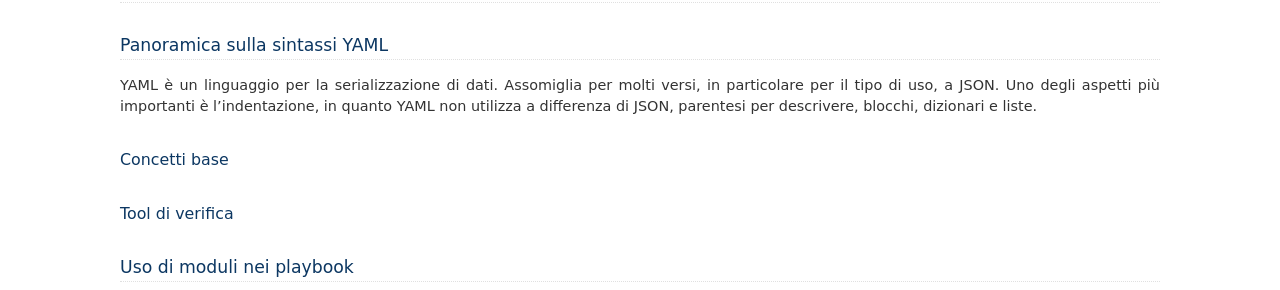
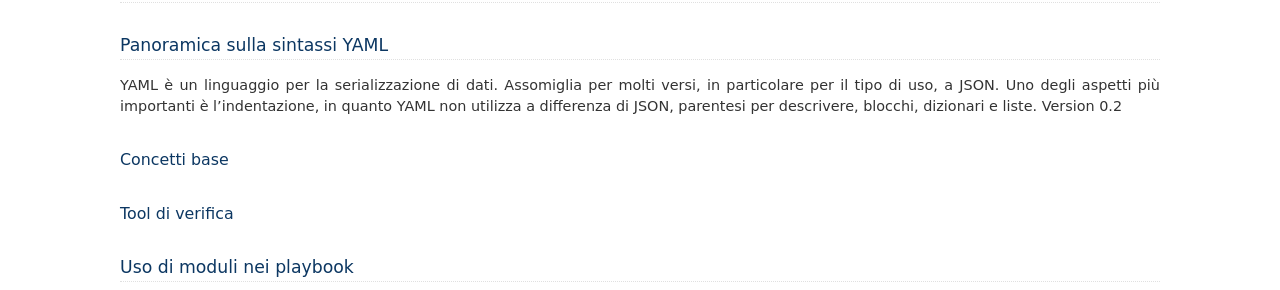
Before and after one commit to giannisalinetti/do407_test, a Sphinx documentation site: the page built from docs/source/playbook.rst, in a window 1280 px wide. Shown: the part 160-450 px from the top of the page. Built offline with Sphinx 7.4.7, drawn with Linux system fonts in a browser that asks for light colours.

Commit message:
version 0.2

```diff
--- a/docs/source/playbook.rst
+++ b/docs/source/playbook.rst
@@ -6,7 +6,7 @@
 
 YAML è un linguaggio per la serializzazione di dati. Assomiglia per molti versi, in particolare per il tipo di uso, a JSON.
 Uno degli aspetti più importanti è l'indentazione, in quanto YAML non utilizza a differenza di JSON, parentesi per descrivere, blocchi, dizionari e liste.
-
+Version 0.2
 
 Concetti base
 *************
```
